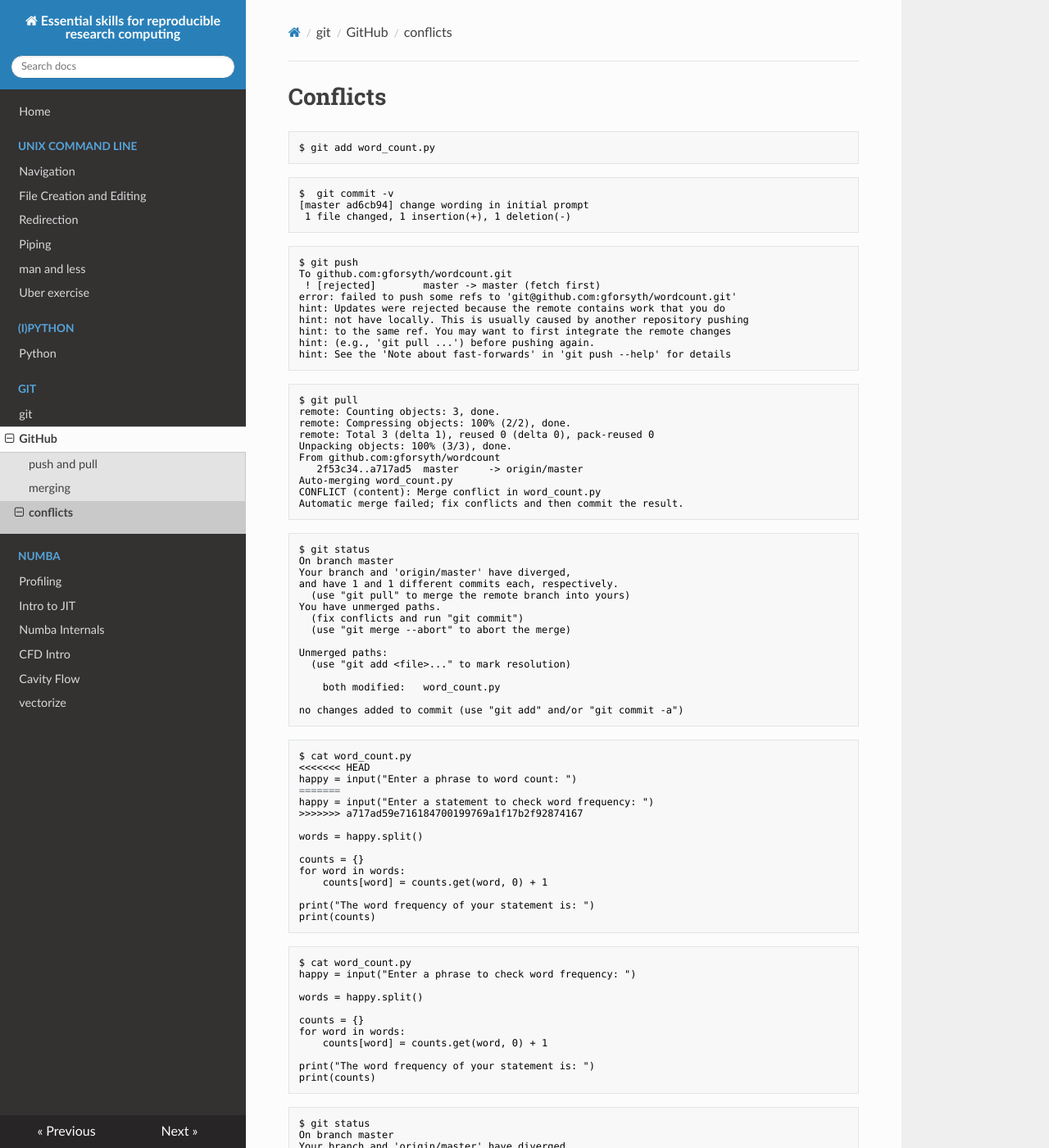
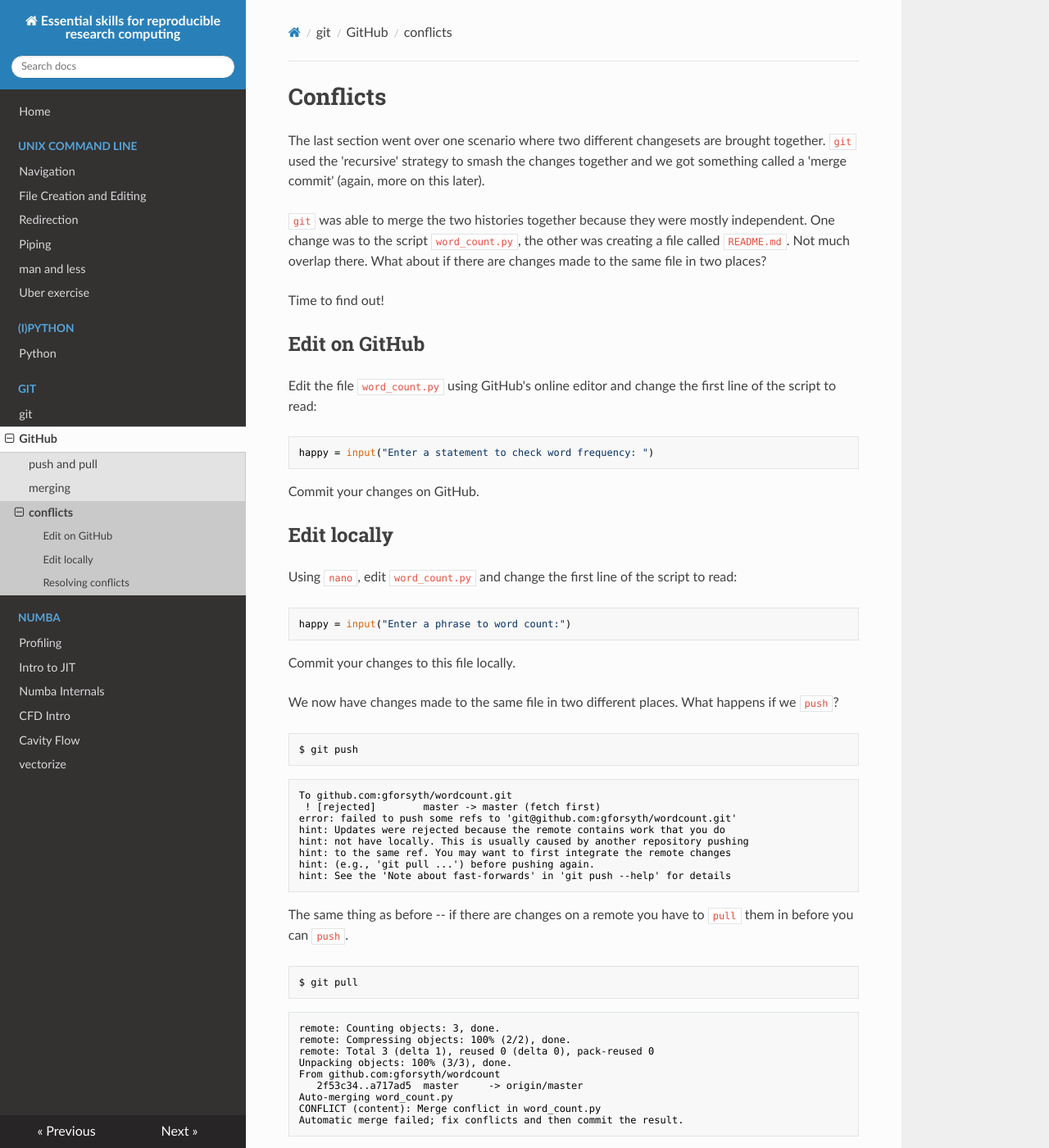
Before and after one commit to barbagroup/essential_skills_RRC, an MkDocs documentation site: the page built from docs/git/conflicts.md, in a window 1280 px wide and 1400 px high. Shown: the whole window at 82% size. Built offline with MkDocs 1.6.1, drawn with Linux system fonts in a browser that asks for light colours; nearby versions of some CDN libraries; old or Windows-style settings are respelled for this version of MkDocs; some of the changed text lies outside the part shown.

Commit message:
update git conflicts walkthrough

````diff
--- a/docs/git/conflicts.md
+++ b/docs/git/conflicts.md
@@ -1,17 +1,46 @@
 # Conflicts
 
-##
-```diff
-$ git add word_count.py
+The last section went over one scenario where two different changesets are
+brought together. `git` used the 'recursive' strategy to smash the changes
+together and we got something called a 'merge commit' (again, more on this
+later).
+
+`git` was able to merge the two histories together because they were mostly
+independent. One change was to the script `word_count.py`, the other was
+creating a file called `README.md`. Not much overlap there. What about if there
+are changes made to the same file in two places?
+
+Time to find out!
+
+
+## Edit on GitHub
+
+Edit the file `word_count.py` using GitHub's online editor and change the first line of the script to read:
+
+```python
+happy = input("Enter a statement to check word frequency: ")
 ```
-```diff
-$  git commit -v
-[master ad6cb94] change wording in initial prompt
- 1 file changed, 1 insertion(+), 1 deletion(-)
+
+Commit your changes on GitHub.
+
+## Edit locally
+
+Using `nano`, edit `word_count.py` and change the first line of the script to read:
+
+```python
+happy = input("Enter a phrase to word count:")
 ```
+
+Commit your changes to this file locally.
+
+
+We now have changes made to the same file in two different places. What happens
+if we `push`?
 
 ```diff
 $ git push
+```
+```diff
 To github.com:gforsyth/wordcount.git
  ! [rejected]        master -> master (fetch first)
 error: failed to push some refs to 'git@github.com:gforsyth/wordcount.git'
@@ -22,8 +51,14 @@
 hint: See the 'Note about fast-forwards' in 'git push --help' for details
 ```
 
+The same thing as before -- if there are changes on a remote you have to `pull`
+them in before you can `push`.
+
+
 ```diff
 $ git pull
+```
+```diff
 remote: Counting objects: 3, done.
 remote: Compressing objects: 100% (2/2), done.
 remote: Total 3 (delta 1), reused 0 (delta 0), pack-reused 0
@@ -35,8 +70,20 @@
 Automatic merge failed; fix conflicts and then commit the result.
 ```
 
+Ahh, that's different...
+
+`git` is very clever, but if you make changes to the same line in two different
+places, how can `git` know which change should take precedence? In this case, it
+needs human input to decide how to proceed.
+
+We're in uncharted waters, what should we do?
+
+When in doubt, `git status`.
+
 ```diff
 $ git status
+```
+```diff
 On branch master
 Your branch and 'origin/master' have diverged,
 and have 1 and 1 different commits each, respectively.
@@ -52,8 +99,21 @@
 
 no changes added to commit (use "git add" and/or "git commit -a")
 ```
+
+`status` tells us that the two repositories have diverged. And we have to fix
+the conflicts and then run `git commit`.
+
+How do we know what the conflicts are?
+
+## Resolving conflicts
+
+`git status` told us that the file `word_count.py` is the trouble maker. Let's
+look at it.
+
 ```diff
 $ cat word_count.py
+```
+```bash
 <<<<<<< HEAD
 happy = input("Enter a phrase to word count: ")
 =======
@@ -70,6 +130,20 @@
 print(counts)
 ```
 
+Because `git` didn't know how to fix the conflict, it has highlighted the
+problem area for us by surrounding it with chevrons.
+
+The two versions of the same line are separated by the `=`s
+
+There are also labels telling us where each version is from: `HEAD` refers to
+the local repository, the commit hash is the commit we made on GitHub.
+
+To resolve the conflict, open the file in `nano` and edit it to combine the two
+versions of the `input` statement in whatever way you think is best. Make sure
+to remove all of the chevrons and the equal signs when you are done.
+
+We ended up with this:
+
 ```diff
 $ cat word_count.py
 happy = input("Enter a phrase to check word frequency: ")
@@ -84,8 +158,13 @@
 print(counts)
 ```
 
+Now that we have manually resolved the conflict, what do we do?
+`git status` told us, let's check again:
+
 ```diff
 $ git status
+```
+```diff
 On branch master
 Your branch and 'origin/master' have diverged,
 and have 1 and 1 different commits each, respectively.
@@ -101,28 +180,18 @@
 
 no changes added to commit (use "git add" and/or "git commit -a")
 ```
-```
-gil@theo ~/wordcount master 🐚  git add word_count.py
-```
-```
-gil@theo ~/wordcount master 🐚  git status
-On branch master
-Your branch and 'origin/master' have diverged,
-and have 1 and 1 different commits each, respectively.
-  (use "git pull" to merge the remote branch into yours)
-All conflicts fixed but you are still merging.
-  (use "git commit" to conclude merge)
 
-Changes to be committed:
+Right, we need to stage the changes me made.
 
-	modified:   word_count.py
+```diff
+$ git add word_count.py
 ```
 
+And now it's time to `commit`!
+
+```diff
+$ git commit
 ```
-gil@theo ~/wordcount master 🐚  git commit
-```
-
-
 ```diff
 Merge branch 'master' of github.com:gforsyth/wordcount
 
@@ -149,12 +218,22 @@
 #
 ```
 
+That's different. When you `git commit` after resolving a conflict, `git` will
+autofill a message for you. You are welcome to use the automatic message, or
+replace it with something else, it's up to you.
+
+Save and quit and we should see the following:
+
 ```diff
 [master d31e6b9] Merge branch 'master' of github.com:gforsyth/wordcount
 ```
 
+We have resolved the conflict! That wasn't so bad, was it? Now that we fixed the conflict, we just have to push it back up to GitHub.
+
 ```diff
 $ git push
+```
+```diff
 Counting objects: 6, done.
 Delta compression using up to 12 threads.
 Compressing objects: 100% (4/4), done.
````
